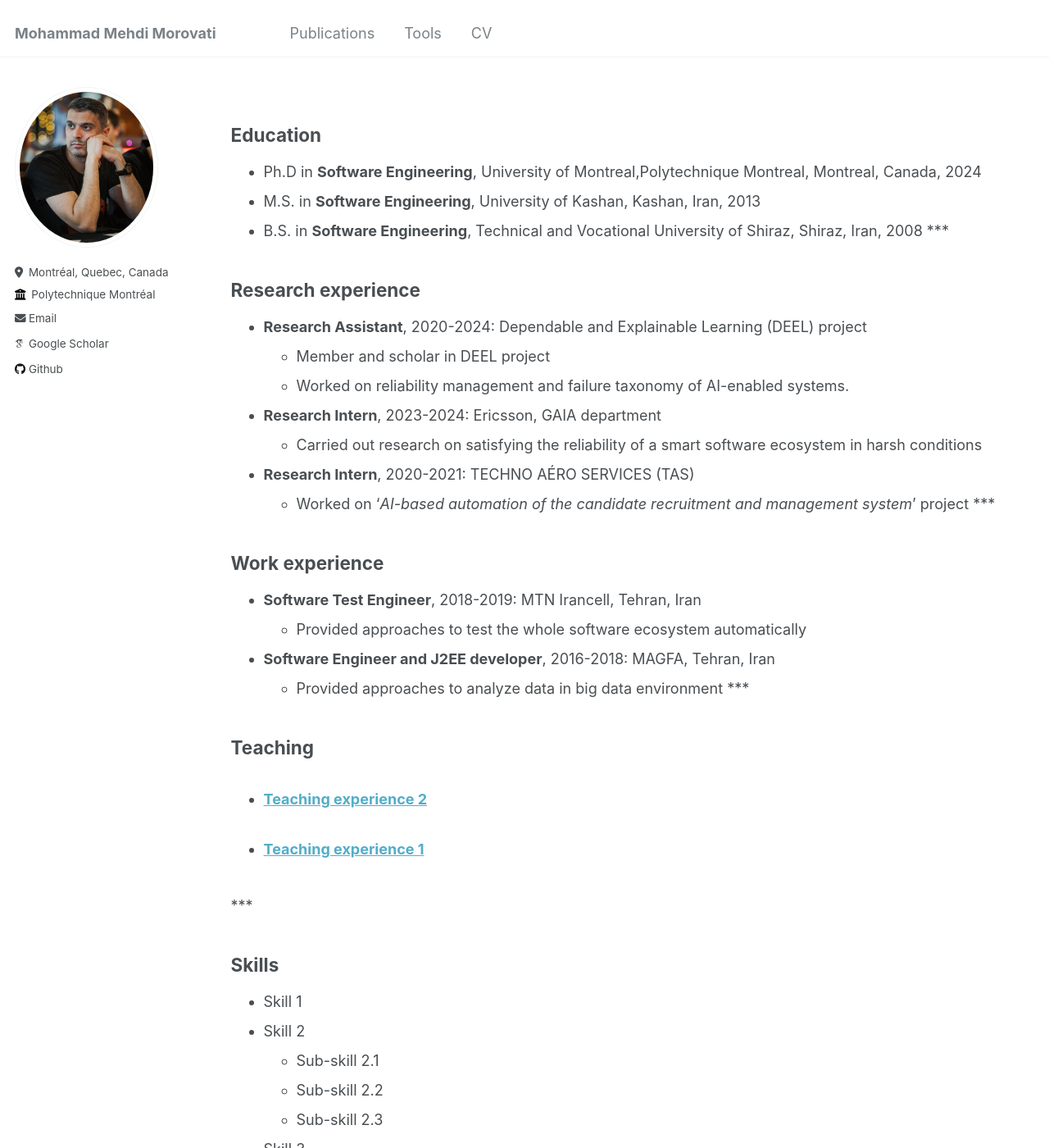
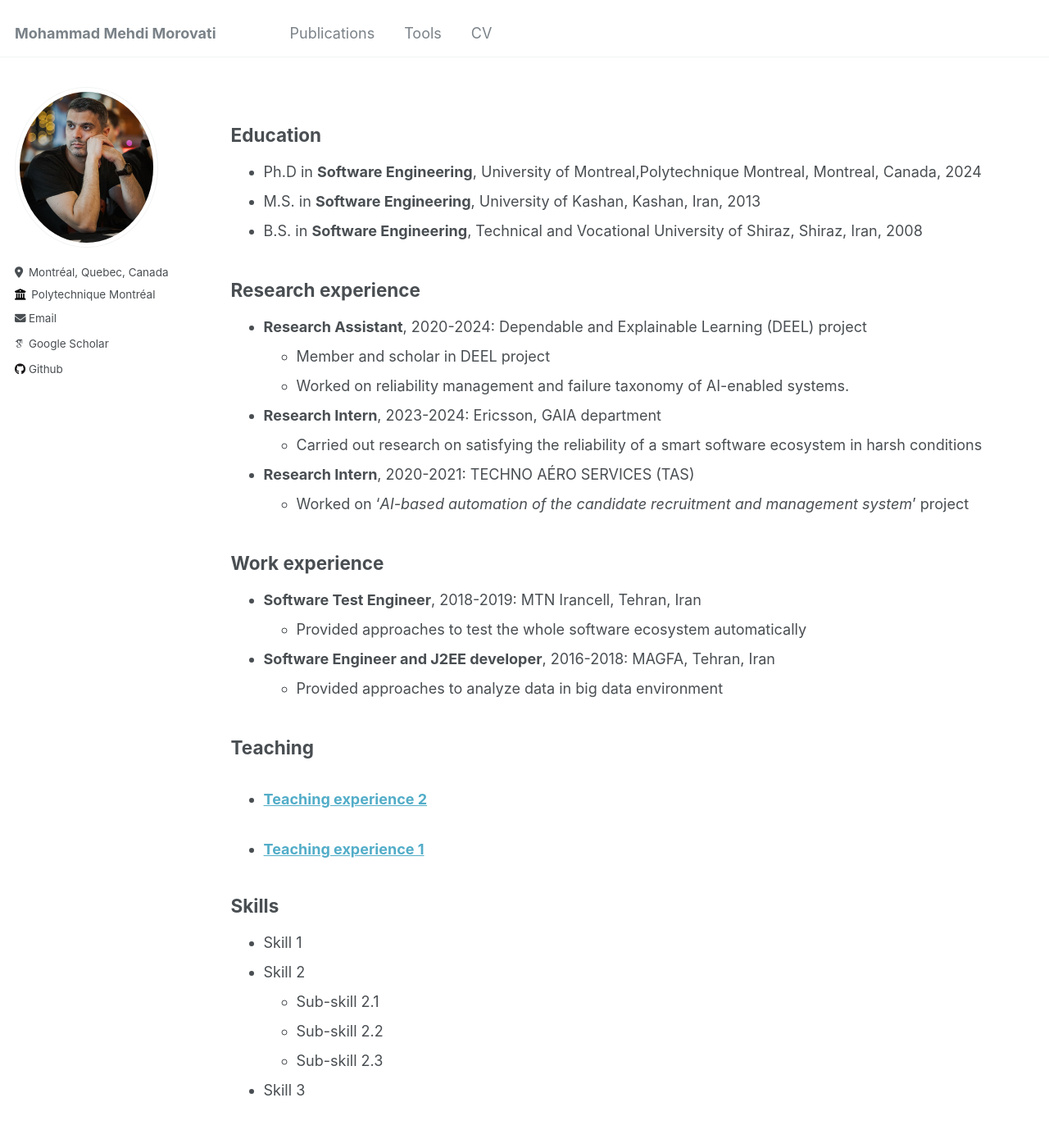
Before and after one commit to mehdi-morovati/mehdi-morovati.github.io, a Jekyll site: the page built from _pages/cv.md, in a window 1280 px wide and 1400 px high. Shown: the whole window at 82% size. Built offline with Jekyll 4.4.1, drawn with Linux system fonts in a browser that asks for light colours; some web fonts are replaced.

Commit message:
Update cv.md

```diff
--- a/_pages/cv.md
+++ b/_pages/cv.md
@@ -13,7 +13,7 @@ redirect_from:
 * Ph.D in **Software Engineering**, University of Montreal,Polytechnique Montreal, Montreal, Canada, 2024
 * M.S. in **Software Engineering**, University of Kashan, Kashan, Iran, 2013
 * B.S. in **Software Engineering**, Technical and Vocational University of Shiraz, Shiraz, Iran, 2008
-***
+
 
 ## Research experience
 * **Research Assistant**, 2020-2024: Dependable and Explainable Learning (DEEL) project
@@ -25,7 +25,7 @@ redirect_from:
 
 * **Research Intern**, 2020-2021: TECHNO AÉRO SERVICES (TAS)
   * Worked on ‘*AI-based automation of the candidate recruitment and management system*’ project
-***
+
 
 ## Work experience
 * **Software Test Engineer**, 2018-2019: MTN Irancell, Tehran, Iran
@@ -33,14 +33,13 @@ redirect_from:
 
 * **Software Engineer and J2EE developer**, 2016-2018: MAGFA, Tehran, Iran
   * Provided approaches to analyze data in big data environment
-***
+
 
 ## Teaching
   <ul>{% for post in site.teaching reversed %}
     {% include archive-single-cv.html %}
   {% endfor %}</ul>
-<br>
-***
+
 
 ## Skills
 * Skill 1
```
